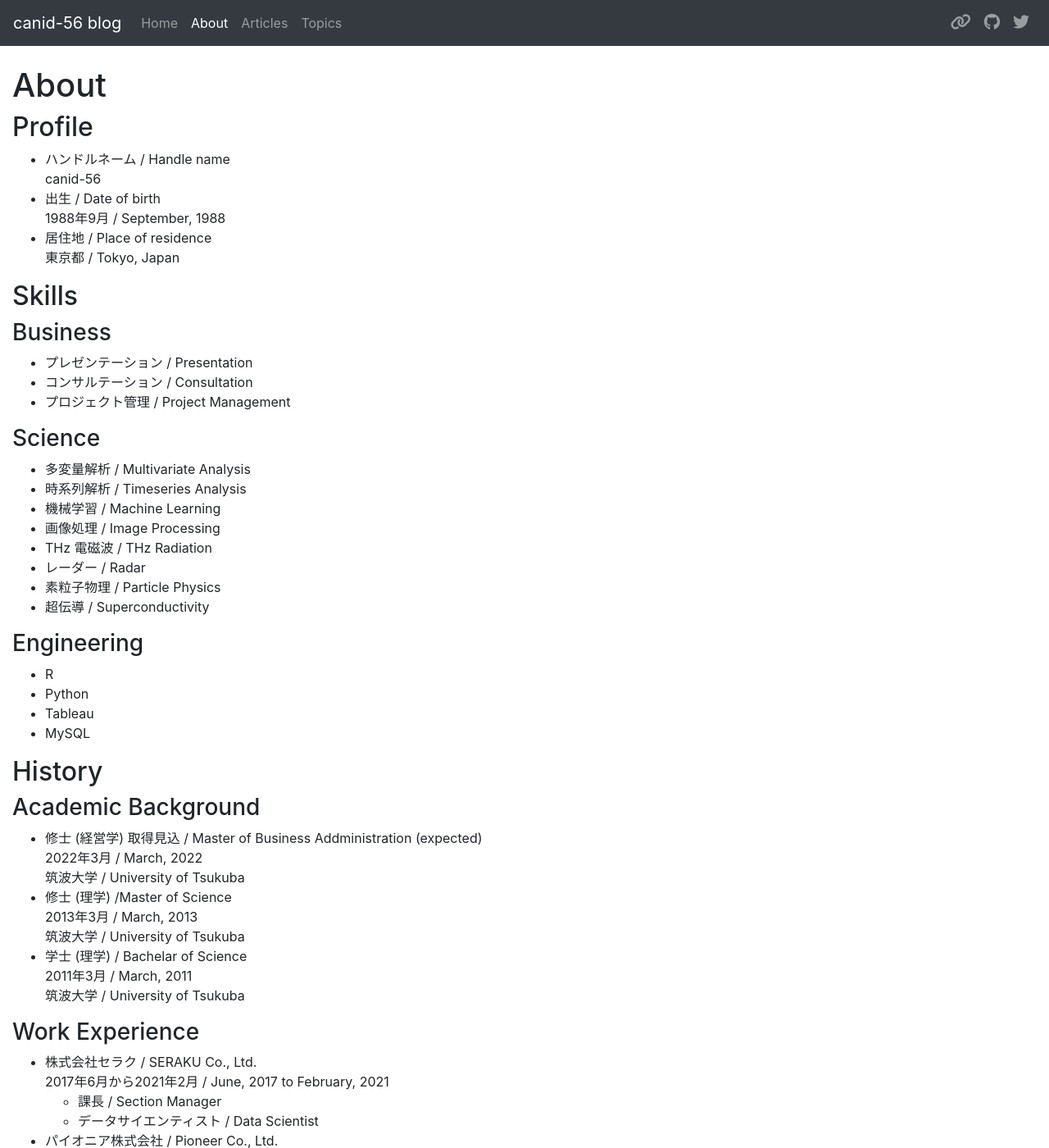
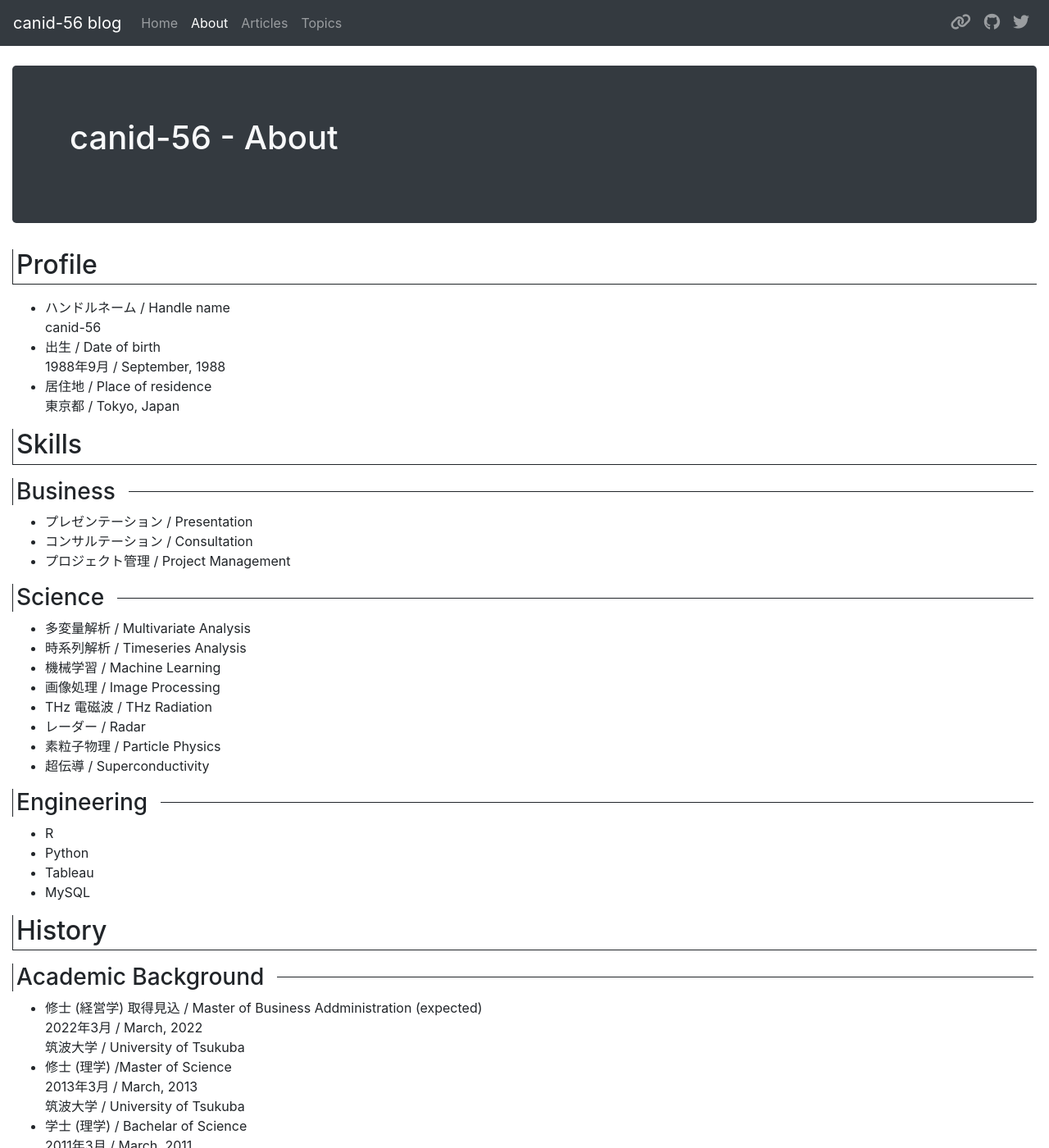
Before and after one commit to canid-56/blog, a Jekyll site: the page built from about.md, in a window 1280 px wide and 1400 px high. Shown: the whole window at 82% size. Built offline with Jekyll 4.4.1, drawn with Linux system fonts in a browser that asks for light colours; nearby versions of some CDN libraries; some of the changed text lies outside the part shown.

Commit message:
major changes for layout and style

```diff
--- /dev/null
+++ b/_includes/recent.html
@@ -0,0 +1,21 @@
+<div class="row">
+    <div class="col">
+        <h2>新着記事</h2>
+    </div>
+</div>
+<div class="row">
+    {% for post in site.posts limit:3 %}
+    <div class="col-sm-4">
+        <div class="card h-100 shadow" >
+            <div class="card-body">
+                <h5 class="card-title text-truncate text-primary">{{ post.title }}</h5>
+                <p class="small">{{ post.date | date_to_string }}</p>
+                <p class="card-text text-truncate">{{ post.excerpt | strip_html}}</p>
+                <a href="{{ post.url | relative_url}}" class="btn btn-dark stretched-link shadow">読む</a>
+            </div>
+        </div>
+    </div>
+    {% endfor %}
+</div>
+{% assign articles_links = site.data.navi | where: "name", "Articles" %}
+<a role="button" class="btn btn-link" href="{{ articles_links.first.link |relative_url }}">記事一覧</a>
--- a/_layouts/post.html
+++ b/_layouts/post.html
@@ -27,4 +27,8 @@ layout: default
 
 <!-- <p>{{ page.date | date_to_string }} - {{ page.author }}</p> -->
 
-{{ content }}
+<div class="post">
+  {{ content }}
+</div>
+<hr>
+{% include recent.html %}
--- a/_sass/main.scss
+++ b/_sass/main.scss
@@ -5,6 +5,68 @@
     opacity: 0.8;
     color: white;
   }
+.post {
+  h1 {
+    margin: 0;
+    border-bottom: solid 2px;
+    border-left: solid 2px;
+    padding-bottom: 0.25rem;
+    padding-left: 0.25rem;
+    margin-bottom: 1rem;
+  }
+  h2 {
+    margin: 0;
+    border-bottom: solid 1px;
+    border-left: solid 1px;
+    padding-bottom: 0.25rem;
+    padding-left: 0.25rem;
+    margin-bottom: 1rem;
+  }
+  h3 {
+    display: flex;
+    align-items: center;
+    padding-left: 0.25rem;
+    border-left: solid 1px;
+    padding-right: 0.25rem;
+  }
+  h3:after {
+    content: '';
+    border-top: solid 1px;
+    border-left: solid 1px;
+    flex-grow: 1;
+    margin-left: 1rem;
+  }
+  h4 {
+    display: flex;
+    border-left: solid 1px;
+    padding-left: 0.25rem;
+    align-items: center;
+    padding-right: 0.25rem;
+  }
+  h4:after {
+    content: '';
+    border-top: dashed 1px;
+    flex-grow: 1;
+    margin-left: 1rem;
+  }
+  h5 {
+    display: flex;
+    align-items: center;
+    border-left: solid 1px;
+    padding-left: 0.25rem;
+    padding-right: 0.25rem;
+  }
+  h6 {
+    display: flex;
+    align-items: center;
+    padding-left: 0.25rem;
+    border-left: dashed 1px;
+    padding-right: 0.25rem;
+  }
+  p {
+    text-indent: 1rem;
+  }
+}
 @media (prefers-color-scheme: dark) {
   body {
     background-color: #444;
--- a/articles.html
+++ b/articles.html
@@ -13,12 +13,12 @@ title: canid56 - Articles
         {% for post in site.posts %}
             <div class="row">
                 <div class="col col-sm-12">
-                    <div class="card">
+                    <div class="card my-2 shadow">
                         <div class="card-body">
                             <h5 class="card-title text-primary">{{ post.title }}</h5>
                             <p class="small">{{ post.date | date_to_string }}</p>
                             <p class="card-text">{{ post.excerpt | strip_html}}</p>
-                            <a href="{{ post.url | relative_url}}" class="btn btn-dark stretched-link">読む</a>
+                            <a href="{{ post.url | relative_url}}" class="btn btn-dark stretched-link shadow">読む</a>
                         </div>
                     </div>
                 </div>
```
Also changed, not shown: about.md (+1 -3 lines), index.html (+2 -23 lines).
